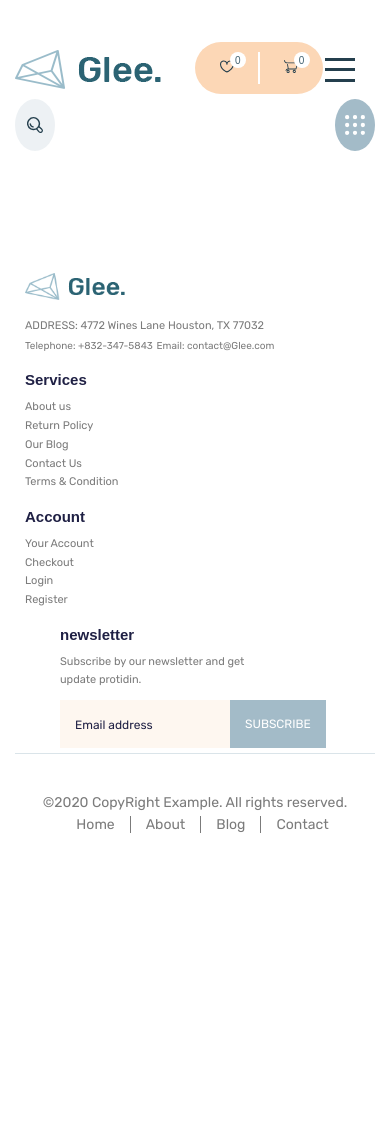
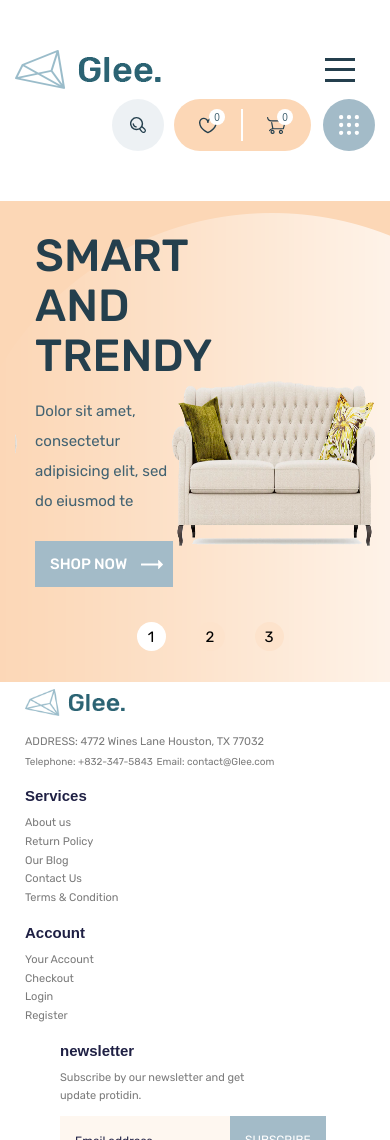
Before and after one commit to user601/glee2, a website: page app/index.njk in a window 390 px wide. Shown: the top 1140 px of the page. Before the commit the page ends 844 px from the top, so only its background shows below. Drawn offline with nearby package versions, Linux system fonts and the light colour scheme; files that its build step writes are made by us from their sources; files whose address does not match are found by name.

Commit message:
added adaptive top-slider

```diff
--- a/app/index.njk
+++ b/app/index.njk
@@ -11,8 +11,8 @@
 <body>
   {% include ('app/module/header/header.html')%}
   <main class="main">
-  <!--{% include ('app/module/top-slider/top-slider.html')%}
-    {%include ('app/module/description/description.html')%}
+  {% include ('app/module/top-slider/top-slider.html')%}
+   <!-- {%include ('app/module/description/description.html')%}
     {%include ('app/module/product-info/product-info.html')%}
     {%include ('app/module/illuminators/illuminators.html')%}
     {%include ('app/module/design/design.html')%}
--- a/app/module/header/header.scss
+++ b/app/module/header/header.scss
@@ -277,7 +277,14 @@
     }
   }
 
-
+  @media(max-width:411px){
+    .user-nav__link--left, .user-nav__link--right{
+      top: 0;
+  }
+  .user-nav__link-search{
+    margin-right: 10px;
+  }
+  }
 
 
   /************320px****************/
--- a/app/module/top-slider/top-slider.scss
+++ b/app/module/top-slider/top-slider.scss
@@ -91,3 +91,133 @@
     }
   }
 }
+@media(max-width:1200px){
+.top-slider{
+  &__img{
+    width: 80%;
+  }
+  &__item {
+    padding: 75px 170px 130px 120px;
+}
+&__container {
+  background-position: 523px 0px;
+  max-width: 1160px;
+}
+}
+}
+@media(max-width:850px){
+  .top-slider__item {
+    padding: 30px 183px 99px 50px;
+}
+ }
+ @media(max-width:620px){
+  .top-slider__item {
+    padding: 30px 114px 74px 15px;
+}
+ }
+@media(max-width:768px){
+  .top-slider{
+  &__item {
+    padding: 75px 191px 100px 10px;
+}
+&__span {
+  padding-right: 21px;
+}
+&__container {
+  background-position: 284px 22px;
+  max-width: 768px;
+}
+&__title {
+  font-size: 50px;
+  line-height: 60px;
+  margin-bottom: 25px;
+}
+&__img {
+  width: 80%;
+  max-width: 640px;
+  max-height: 220px;
+  margin-top: 70px;
+}
+}
+}
+@media(max-media:540px){
+  .top-slider{
+  &__item {
+    padding: 30px 120px 74px 15px;
+}
+&__title {
+  font-size: 45px;
+  line-height: 60px;
+  margin-bottom: 25px;
+}
+&__img {
+  width: 75%;
+  max-height: 190px;
+  margin-top: 150px;
+}
+}
+ }
+
+
+@media(max-width:414px){
+  .top-slider{
+    &__span {
+      padding-right: 10px;
+  }
+  &__title {
+   font-size: 45px;
+   line-height: 50px;
+   margin-bottom: 15px;
+}
+  &__item {
+    padding: 30px 135px 95px 20px;
+}
+&__text {
+  max-width: 150px;
+  font-size: 15px;
+  line-height: 30px;
+  margin-bottom: 25px;
+}
+&__link:last-child {
+  padding: 17px 10px 17px 15px;
+}
+&__img {
+  width: 100%;
+  margin-left: -40px;
+  max-height: 165px;
+  margin-top: 150px;
+}
+&__container {
+  background-position: -20px 12px;
+  max-width: 412px;
+}
+  }
+  .top-slider .slick-dots li {
+    margin-left: 30px;
+    margin-top: -60px;
+  }
+}
+@media(max-width:372px){
+  .top-slider{
+  &__img {
+    width: 80%;
+    max-width: 640px;
+    max-height: 180px;
+    margin-top: 170px;
+}
+}
+}
+@media(max-width:320px){
+  .top-slider{
+    &__item {
+      padding: 5px 136px 75px 1px;
+  }
+  &__img {
+    width: 100%;
+    max-height: 140px;
+ }
+ &__text {
+  margin-bottom: 15px;
+}
+  }
+}
```
Also changed, not shown: app/module/top-slider/top-slider.html (+2 -1 lines), app/css/about_us.min.css, app/css/blog.min.css, app/css/blog__detalis.min.css, app/css/contact.min.css, app/css/index.min.css, app/css/login.min.css, app/css/page.min.css, app/css/product__detalis.min.css, app/css/product__list1.min.css, app/css/terms&conditions.min.css, app/index.html.
